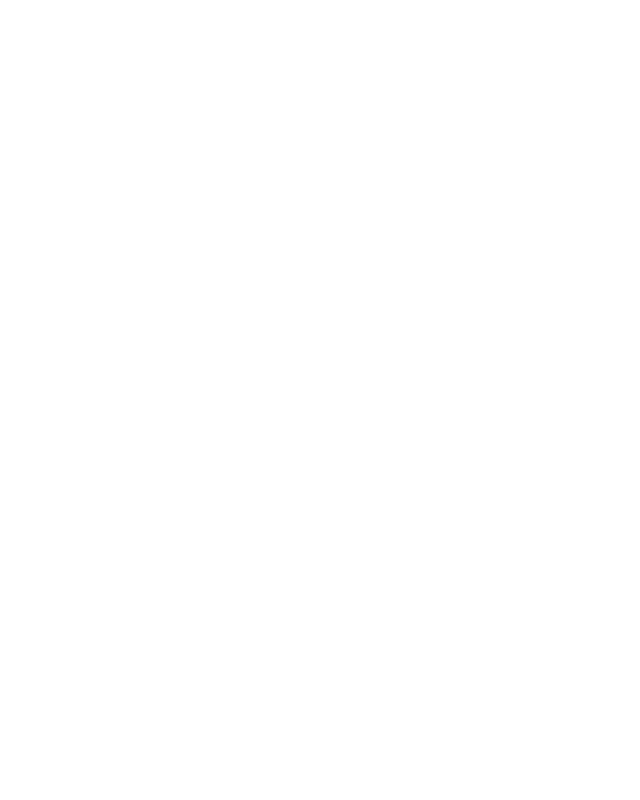
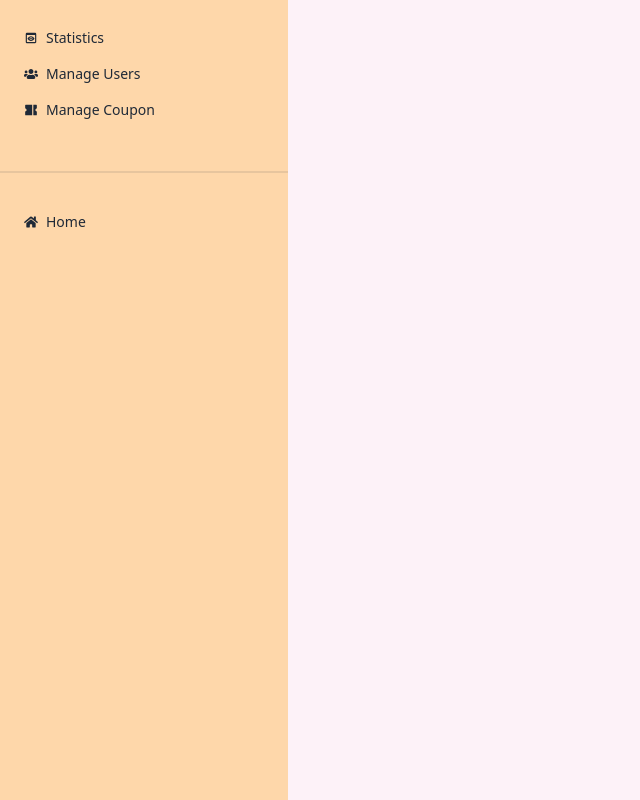
Before and after one commit to YousufOO7/Bazar, a React (Vite) app: page /dashboard in a window 1280 px wide. Before the commit this address had no page. Shown: the whole page, without its empty margins (0-640 px from the left). Built offline with nearby package versions, Linux system fonts and the light colour scheme.

Commit message:
added the dashboard

```diff
--- a/src/App.jsx
+++ b/src/App.jsx
@@ -2,6 +2,7 @@
 import Home from "./Components/Home/Home"
 import Root from "./Components/Root/Root"
 import DetailsPage from "./Components/DetailsPage/DetailsPage"
+import Dashboard from "./Components/Dashboard/Dashboard"
 
 
 function App() {
@@ -14,6 +15,11 @@
             <Route index element={<Home></Home>}></Route>
             <Route path="details" element={<DetailsPage />}></Route>
           </Route>
+
+          {/* dashboard */}
+          <Route path="/dashboard" element={<Dashboard></Dashboard>}>
+
+          </Route>
         </Routes>
       </div>
     </>
--- /dev/null
+++ b/src/Components/Dashboard/Dashboard.jsx
@@ -0,0 +1,55 @@
+import { FaHome, FaUsers } from "react-icons/fa";
+import { MdPreview } from "react-icons/md";
+import { RiCoupon2Fill } from "react-icons/ri";
+import { NavLink, Outlet } from "react-router";
+
+
+const Dashboard = () => {
+    return (
+        <div className="flex bg-pink-50">
+        <div className="md:w-72 min-h-screen bg-orange-200">
+            <ul className="menu py-5">
+
+                {
+                     <>
+                        <li>
+                            <NavLink to="/dashboard/statistic">
+                                <MdPreview></MdPreview>
+                                Statistics
+                            </NavLink>
+                        </li>
+                        <li>
+                            <NavLink to="/dashboard/manageUsers">
+                                <FaUsers></FaUsers>
+                                Manage Users
+                            </NavLink>
+                        </li>
+                        <li>
+                            <NavLink to="/dashboard/manageCoupon">
+                                <RiCoupon2Fill></RiCoupon2Fill>
+                                Manage Coupon
+                            </NavLink>
+                        </li>
+                    </>
+                }
+            </ul>
+            <div className="divider"></div>
+            <ul className="menu">
+                <li>
+                    <NavLink to="/">
+                        <FaHome></FaHome>
+                        Home
+                    </NavLink>
+                </li>
+            </ul>
+        </div>
+
+        {/* dashboard main */}
+        <div className="w-full flex-1 max-w-4xl mx-auto">
+            <Outlet></Outlet>
+        </div>
+    </div>
+    );
+};
+
+export default Dashboard;
--- a/src/Shared/Navbar/Navbar.jsx
+++ b/src/Shared/Navbar/Navbar.jsx
@@ -1,4 +1,5 @@
 import { FaSearch } from "react-icons/fa";
+import { Link } from "react-router";
 
 
 const Navbar = () => {
@@ -41,7 +42,7 @@
                 <div className="hidden lg:block w-1/2">
                     <div className="flex justify-between gap-10">
                         <div className="flex items-center">
-                            <div><img src="https://www.applegadgetsbd.com/_next/image?url=%2F_next%2Fstatic%2Fmedia%2Fgift.347df468.png&w=32&q=75" alt="" /></div>
+                           <Link to="/dashboard"> <div><img src="https://www.applegadgetsbd.com/_next/image?url=%2F_next%2Fstatic%2Fmedia%2Fgift.347df468.png&w=32&q=75" alt="" /></div></Link>
                             <div>
                                 <h4 className="text-bold text-[16px]">Offers</h4>
                                 <p className="text-semibold text-xs">Latest Offer</p>
```
Lines whose indentation alone changed are shown as unchanged.
